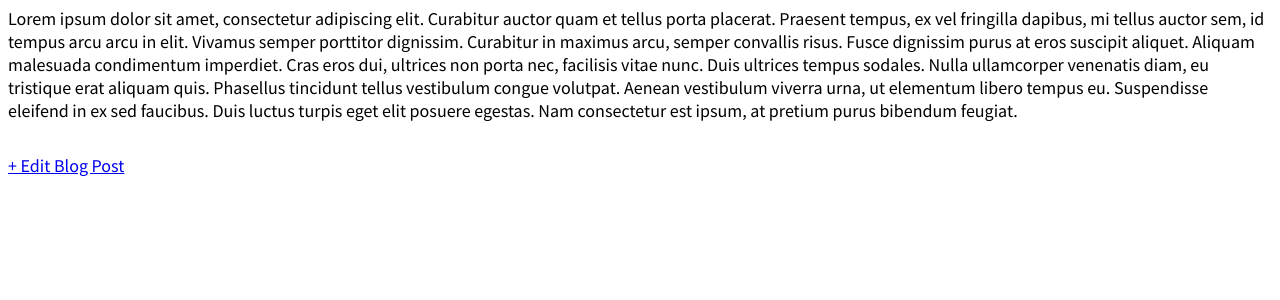
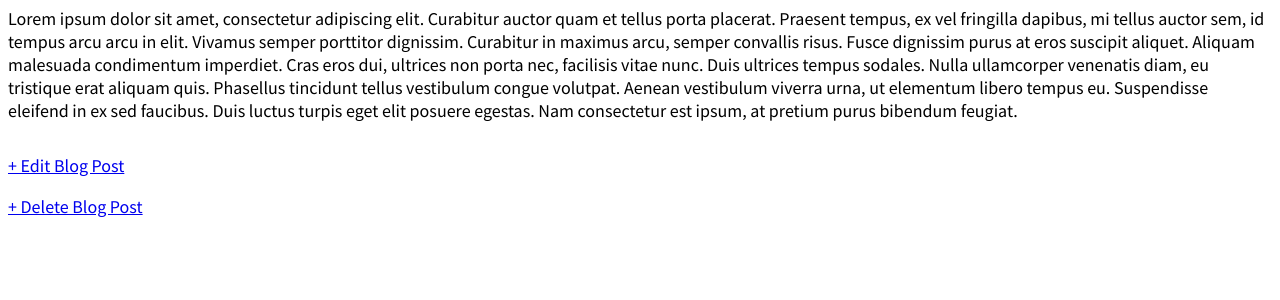
Before and after one commit to raviindorey/DjangoForBeginners, a Django app: page /post/1/ in a window 1280 px wide. Shown: the part 169-469 px from the top of the page. Run offline with Django 3.2, Linux system fonts and the light colour scheme; data comes from the database, SQL or seed files in the repository; both versions use the stored data as it was after the commit.

Commit message:
Delete post with DeleteView

```diff
--- a/Chapter06/blog_project/blog/urls.py
+++ b/Chapter06/blog_project/blog/urls.py
@@ -1,8 +1,10 @@
 from django.urls import path
 from .views import (BlogListView, BlogDetailView,
-                    BlogCreateView, BlogUpdateView)
+                    BlogCreateView, BlogUpdateView, BlogDeleteView)
 
 urlpatterns = [
+    path('post/<int:pk>/delete/', BlogDeleteView.as_view(),
+         name='post_delete'),
     path('post/<int:pk>/edit/', BlogUpdateView.as_view(), name='post_edit'),
     path('post/<int:pk>/', BlogDetailView.as_view(), name='post_detail'),
     path('post/new/', BlogCreateView.as_view(), name='post_new'),
--- a/Chapter06/blog_project/blog/views.py
+++ b/Chapter06/blog_project/blog/views.py
@@ -1,5 +1,6 @@
 from django.views.generic import ListView, DetailView
-from django.views.generic.edit import CreateView, UpdateView
+from django.views.generic.edit import CreateView, UpdateView, DeleteView
+from django.urls import reverse_lazy
 
 from .models import Post
 
@@ -26,3 +27,9 @@ class BlogUpdateView(UpdateView):
     template_name = 'post_edit.html'
     # fields = '__all__'
     fields = ['title', 'body']
+
+
+class BlogDeleteView(DeleteView):
+    model = Post
+    template_name = 'post_delete.html'
+    success_url = reverse_lazy('home')
--- a/Chapter06/blog_project/templates/post_detail.html
+++ b/Chapter06/blog_project/templates/post_detail.html
@@ -6,5 +6,6 @@
   <p>{{ post.body}}</p>
 </div>
 
-<a href="{% url 'post_edit' post.pk %}">+ Edit Blog Post</a>
+<p><a href="{% url 'post_edit' post.pk %}">+ Edit Blog Post</a></p>
+<p><a href="{% url 'post_delete' post.pk %}">+ Delete Blog Post</a></p>
 {% endblock content%}
```
Also changed, not shown: Chapter06/blog_project/templates/post_delete.html (added, +10 -0 lines), Chapter06/blog_project/db.sqlite3.
